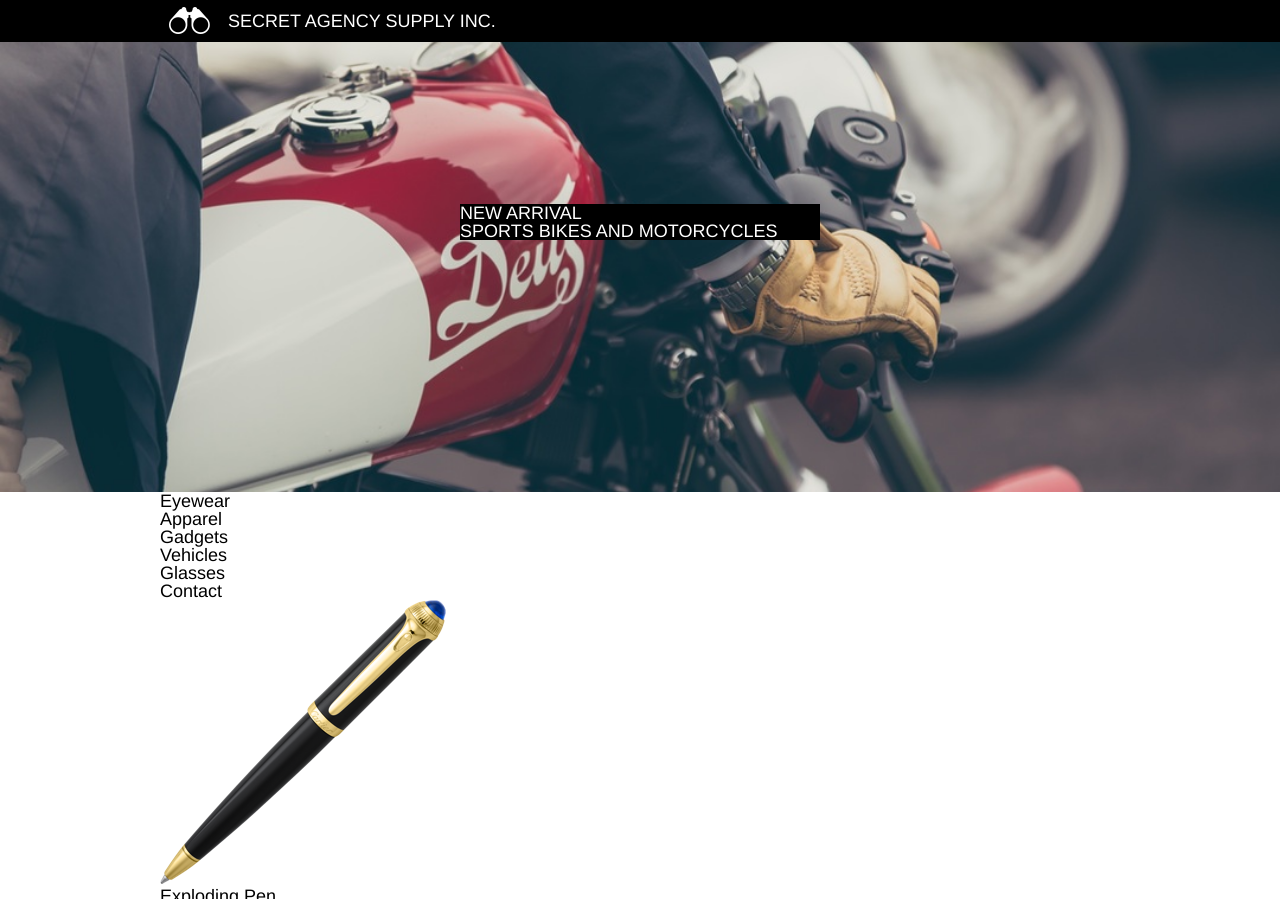
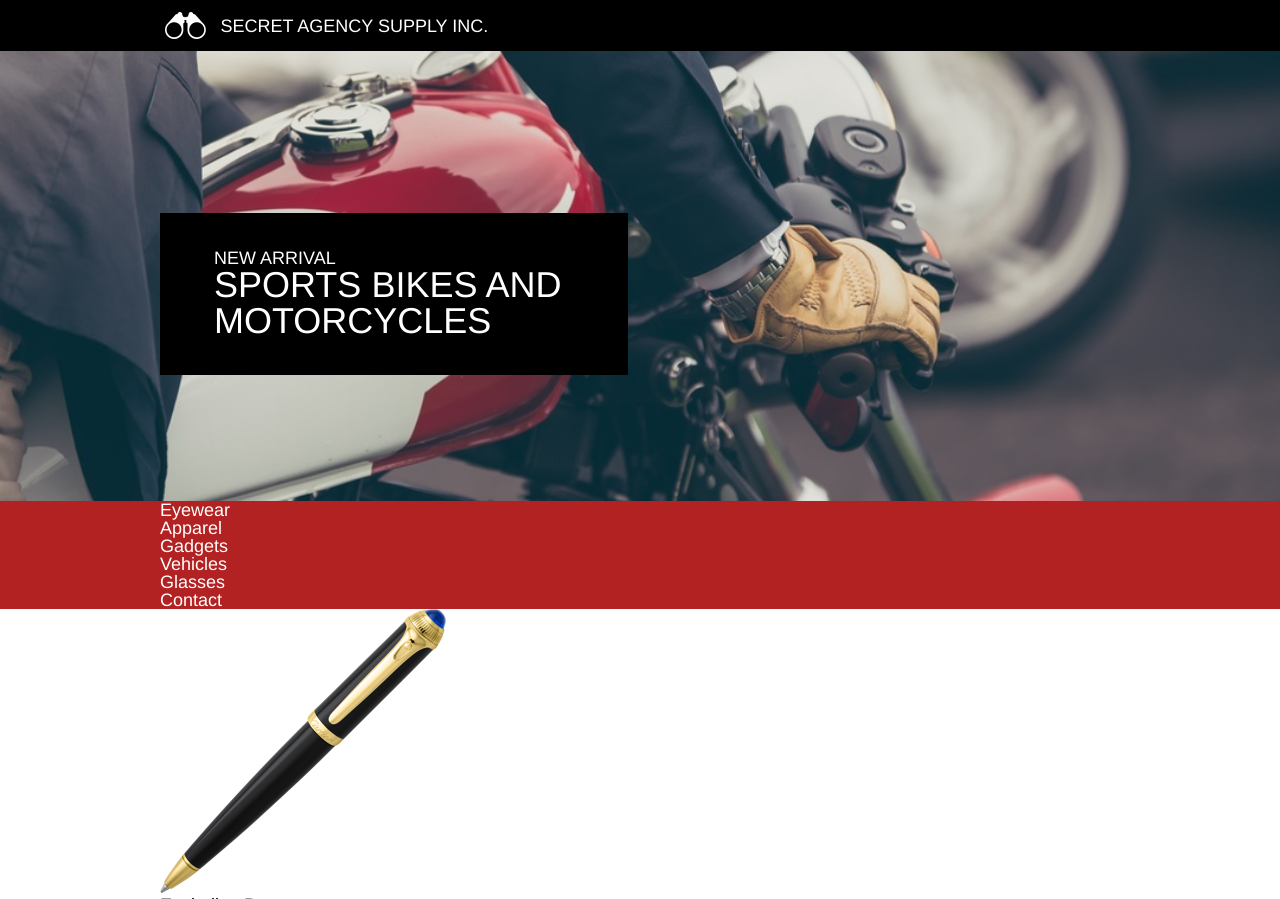
Before and after one commit to olliebudge/secretagentsupply, a plain HTML site: page index.html in a window 1280 px wide. Shown: the top 899 px of the page. Drawn offline with Linux system fonts and the light colour scheme.

Commit message:
Fixed display from html class link in banner

```diff
--- a/index.html
+++ b/index.html
@@ -17,7 +17,7 @@
             </div>
             <div class = "banner">
                 <div class = "container">
-                    <div class "headline">
+                    <div class = "headline">
                         <h4>NEW ARRIVAL</h4>
                         <h1>SPORTS BIKES AND MOTORCYCLES</h1>
                     </div>
--- a/resources/css/style.css
+++ b/resources/css/style.css
@@ -1,6 +1,5 @@
 html {
     font-size: 18px;
-
     background-color: white;
 }
 body {
@@ -18,31 +17,45 @@ body {
 .company .container {
     display: flex;
     align-items: center;
+    padding: 12px 0 12px 0.5em;
 }
-.company .container img {
+.company img {
     height: 1.5rem;
-    padding: 0px 0.5em;
+    padding-right: 15px;
 }
-.company .container span {
-    padding: 0.66em 0.5em;
-    font-size: 1rem;
+img {
+    border-style: none;
 }
 /*Banner*/
 .banner {
     height: 25rem;
-    background-image: url(../images/moto.jpeg);
+    background: url(../images/moto.jpeg);
     background-repeat: no-repeat;
     background-position: center;
     background-size: cover;
 }
-.banner .container {
-    width: 20rem;
+
+.headline {
     background-color: black;
     color: white;
+    width: 20em;
+    padding: 2em 3em;
     position: relative;
-    top: 9rem;
+    top: 9em;
 }
-.headline {
+h1 {
+    font-size: 2rem;
+}
+
+h4 {
+    font-size: 1rem;
+}
+
+h1 h4 {
+    font-weight: bold;
+}
+/*nav*/
+nav {
+    background-color: firebrick;
     color: white;
-
 }
```
